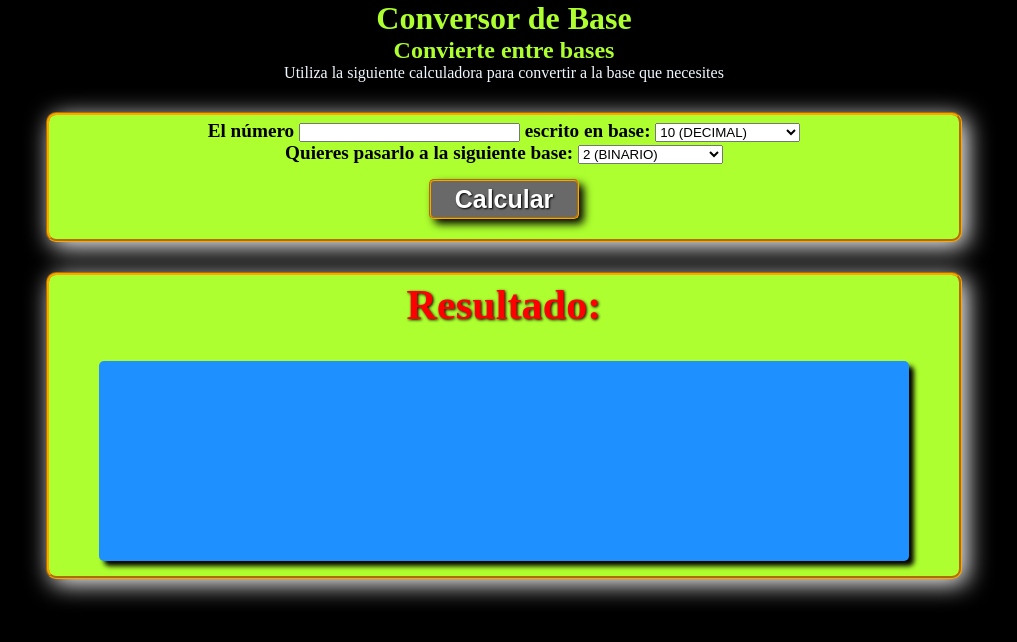
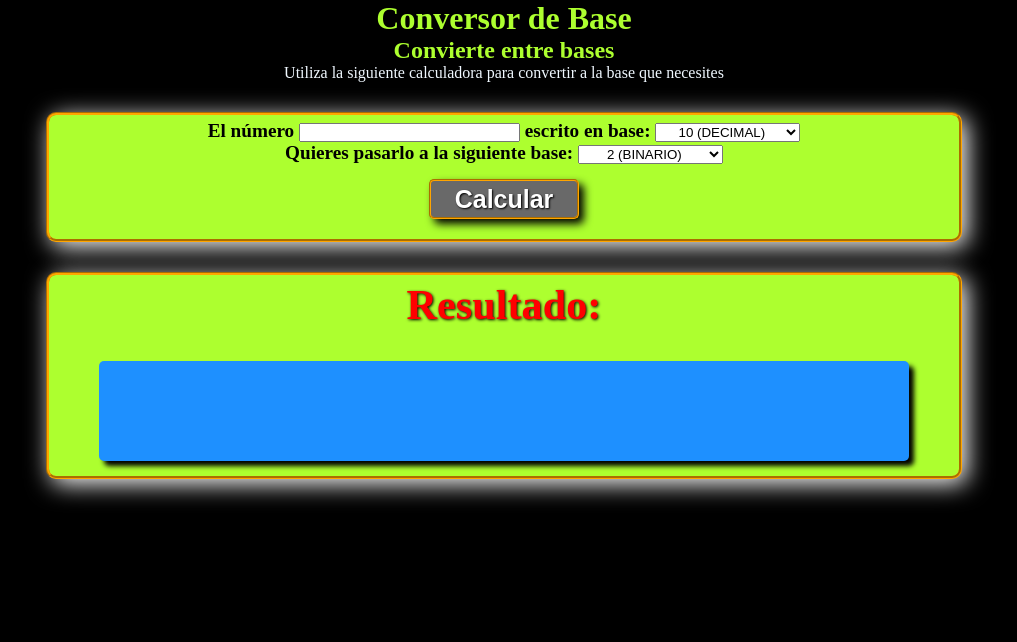
Before and after one commit to raupulus/Mini-Aplicaciones-Web, a PHP site: page / in a window 1280 px wide. Shown: the top 642 px of the page, without its empty margins (136-1153 px from the left). Run offline with PHP 8.4, Linux system fonts and the light colour scheme.

Commit message:
Retoques estilos

```diff
--- a/Conversor_De_Base/CSS/styles.css
+++ b/Conversor_De_Base/CSS/styles.css
@@ -86,9 +86,10 @@ TABLE {
 	text-shadow: 1px 1px 3px black;
 }
 #ResultadoBase {
+	overflow-x: scroll;
 	margin: 10px auto;
 	width: 90%;
-	min-height: 200px;
+	min-height: 100px;
 	font-size: 1.6em;
 	color: yellow;
 	background-color: dodgerblue;
@@ -118,6 +119,7 @@ TABLE {
 }
 SELECT OPTION {
 	color: red;
+	text-align: center;
 	font-weight: bolder;
 	background-color: white;
 	border-top: 1px solid black;
```
